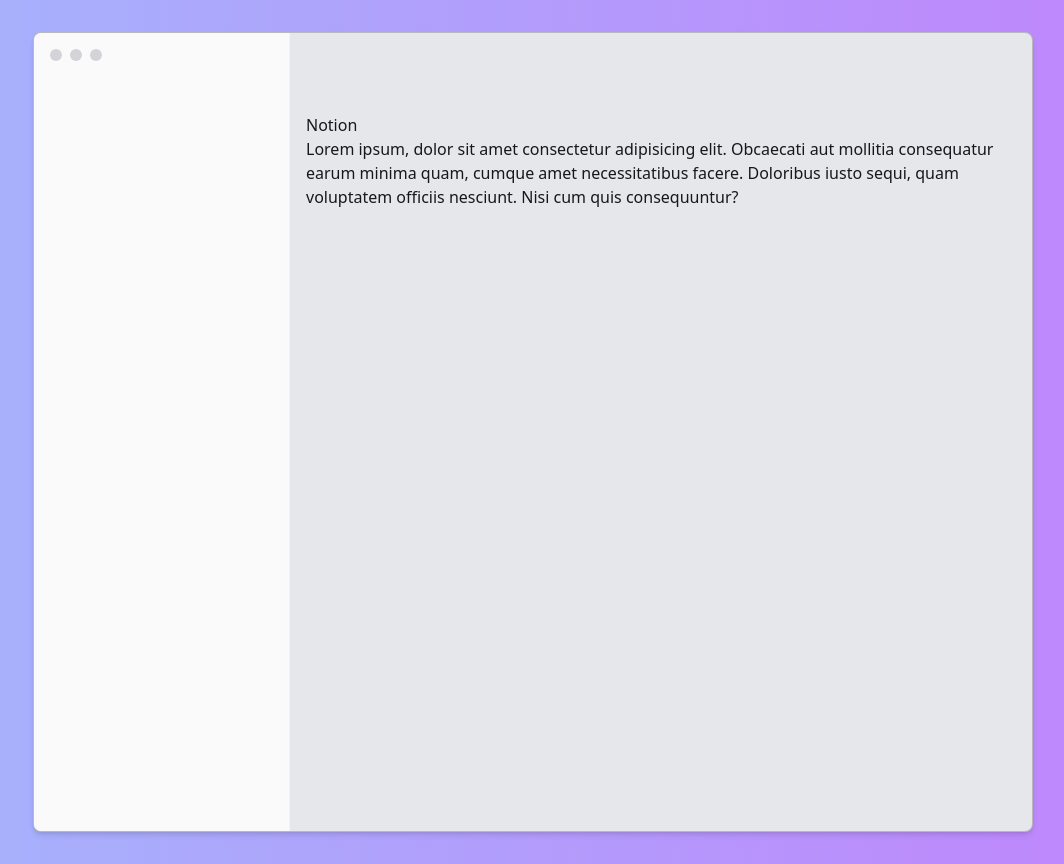
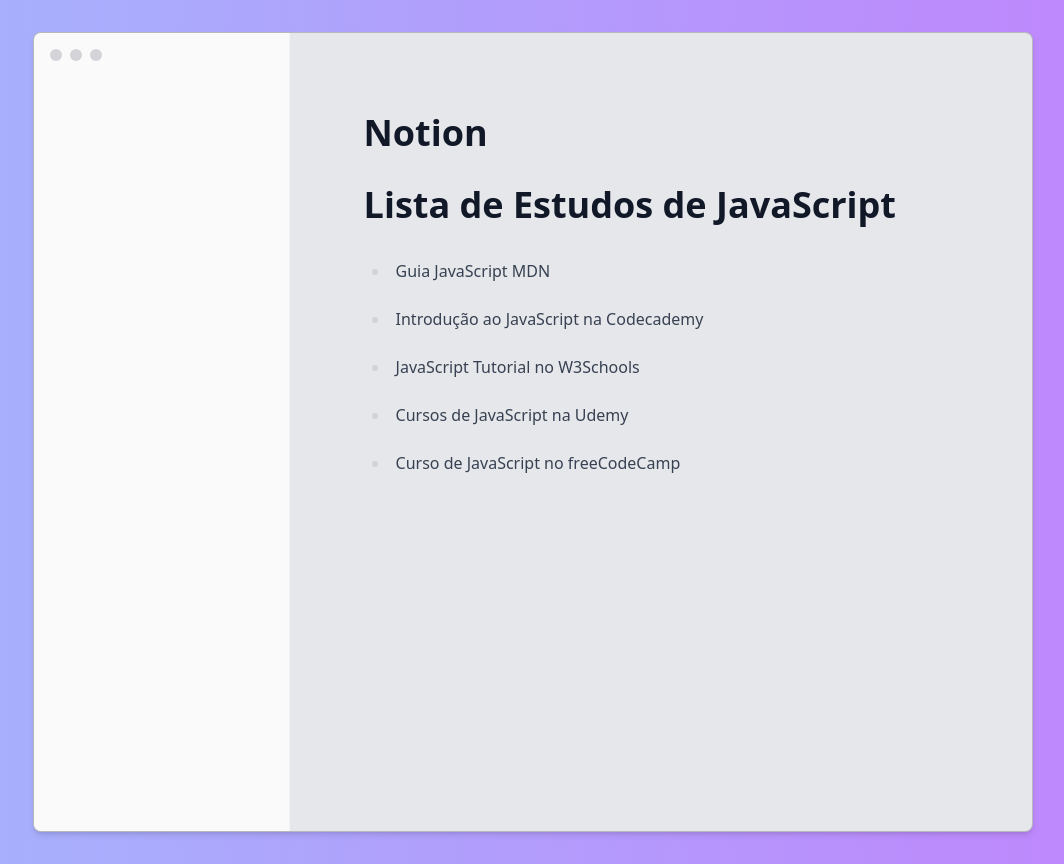
Before and after one commit to santozxy/dev-notion, a React (Vite) app: page / in a window 1280 px wide. Shown: the whole page, without its empty margins (107-1171 px from the left). Built offline with nearby package versions, Linux system fonts and the light colour scheme.

Commit message:
:sparkles: Add tiptap para edição de texto

```diff
--- a/package.json
+++ b/package.json
@@ -10,6 +10,10 @@
     "preview": "vite preview"
   },
   "dependencies": {
+    "@tailwindcss/typography": "^0.5.13",
+    "@tiptap/pm": "^2.3.1",
+    "@tiptap/react": "^2.3.1",
+    "@tiptap/starter-kit": "^2.3.1",
     "react": "^18.2.0",
     "react-dom": "^18.2.0"
   },
--- a/src/App.tsx
+++ b/src/App.tsx
@@ -1,3 +1,5 @@
+import Editor from "./components/Editor";
+
 export function App() {
   return (
     <div className="min-h-screen p-8 text-zinc-900 bg-gradient-to-r from-indigo-300 to-purple-400">
@@ -10,15 +12,7 @@
           </div>
         </aside>
         <main className="p-4">
-          <div className="max-w[700px] mx-auto pt-16">
-            <h1>Notion</h1>
-            <p>
-              Lorem ipsum, dolor sit amet consectetur adipisicing elit.
-              Obcaecati aut mollitia consequatur earum minima quam, cumque amet
-              necessitatibus facere. Doloribus iusto sequi, quam voluptatem
-              officiis nesciunt. Nisi cum quis consequuntur?
-            </p>
-          </div>
+          <Editor />
         </main>
       </div>
     </div>
--- /dev/null
+++ b/src/components/Editor.tsx
@@ -0,0 +1,15 @@
+import { useEditor, EditorContent } from "@tiptap/react";
+import { StarterKit } from "@tiptap/starter-kit";
+import { initialContent } from "./initialContent";
+export default function Editor() {
+  const editor = useEditor({
+    extensions: [StarterKit],
+    content: initialContent,
+  });
+  return (
+    <EditorContent
+      editor={editor}
+      className="max-w[700px] mx-auto pt-16 prose prose-violet"
+    />
+  );
+}
--- /dev/null
+++ b/src/components/initialContent.ts
@@ -0,0 +1,39 @@
+export const initialContent = `<h1>Notion</h1>
+<h1>Lista de Estudos de JavaScript</h1>
+<ul>
+  <li>
+    <a
+      href="https://developer.mozilla.org/en-US/docs/Web/JavaScript/Guide"
+      target="_blank"
+    >
+      Guia JavaScript MDN
+    </a>
+  </li>
+  <li>
+    <a
+      href="https://www.codecademy.com/learn/introduction-to-javascript"
+      target="_blank"
+    >
+      Introdução ao JavaScript na Codecademy
+    </a>
+  </li>
+  <li>
+    <a href="https://www.w3schools.com/js/" target="_blank">
+      JavaScript Tutorial no W3Schools
+    </a>
+  </li>
+  <li>
+    <a href="https://www.udemy.com/topic/javascript/" target="_blank">
+      Cursos de JavaScript na Udemy
+    </a>
+  </li>
+  <li>
+    <a
+      href="https://www.freecodecamp.org/learn/javascript-algorithms-and-data-structures/basic-javascript/"
+      target="_blank"
+    >
+      Curso de JavaScript no freeCodeCamp
+    </a>
+  </li>
+</ul>
+`;
--- a/tailwind.config.js
+++ b/tailwind.config.js
@@ -1,8 +1,11 @@
+import typography from "@tailwindcss/typography"; // Import the 'typography' plugin
+
 /** @type {import('tailwindcss').Config} */
+
 export default {
-  content: ['./src/**/*.{html,js,ts,jsx,tsx}'],
+  content: ["./src/**/*.{html,js,ts,jsx,tsx}"],
   theme: {
     extend: {},
   },
-  plugins: [],
-}
+  plugins: [typography],
+};
```
Also changed, not shown: 1 other file (tests, documents, lock files or other folders).
